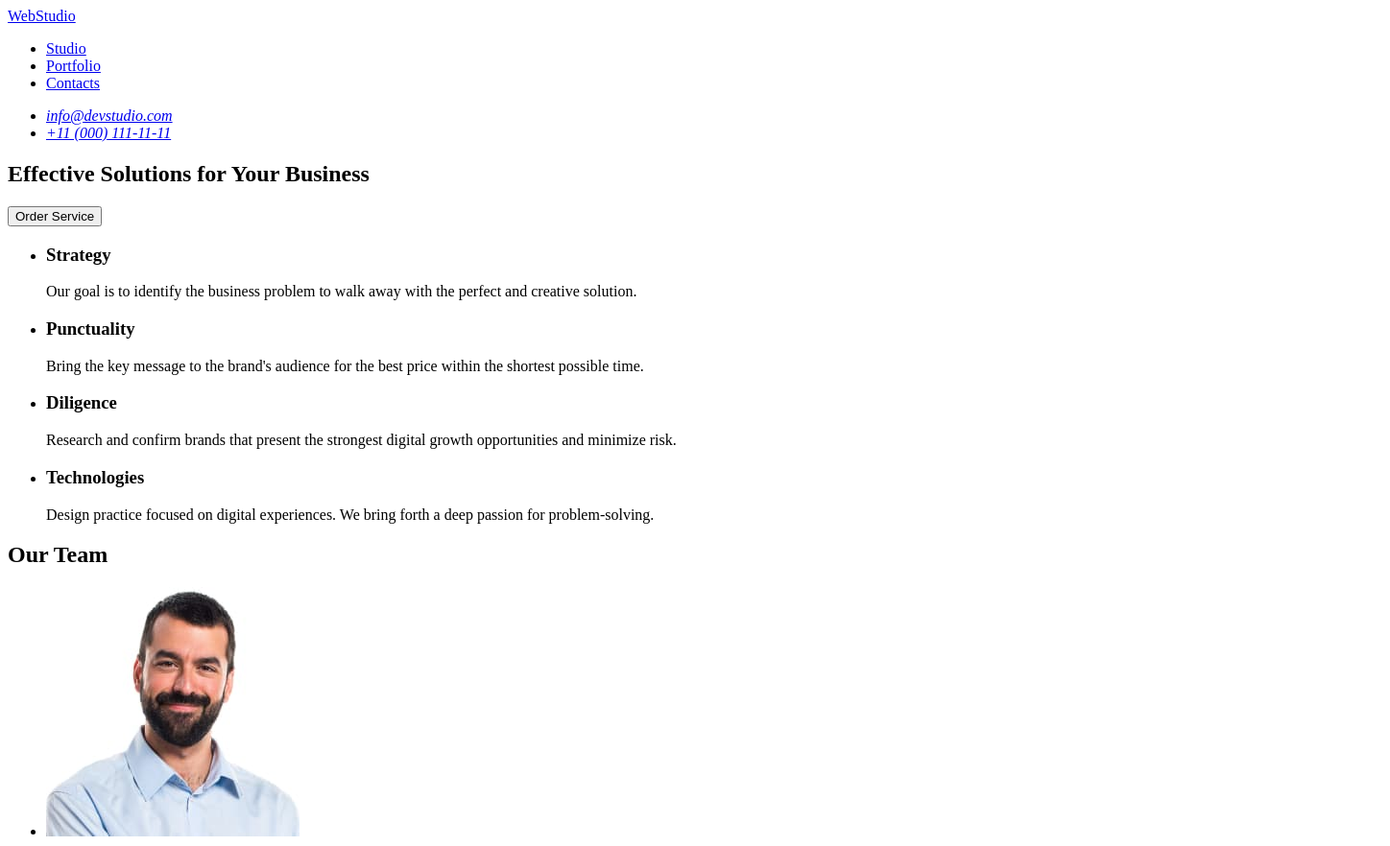
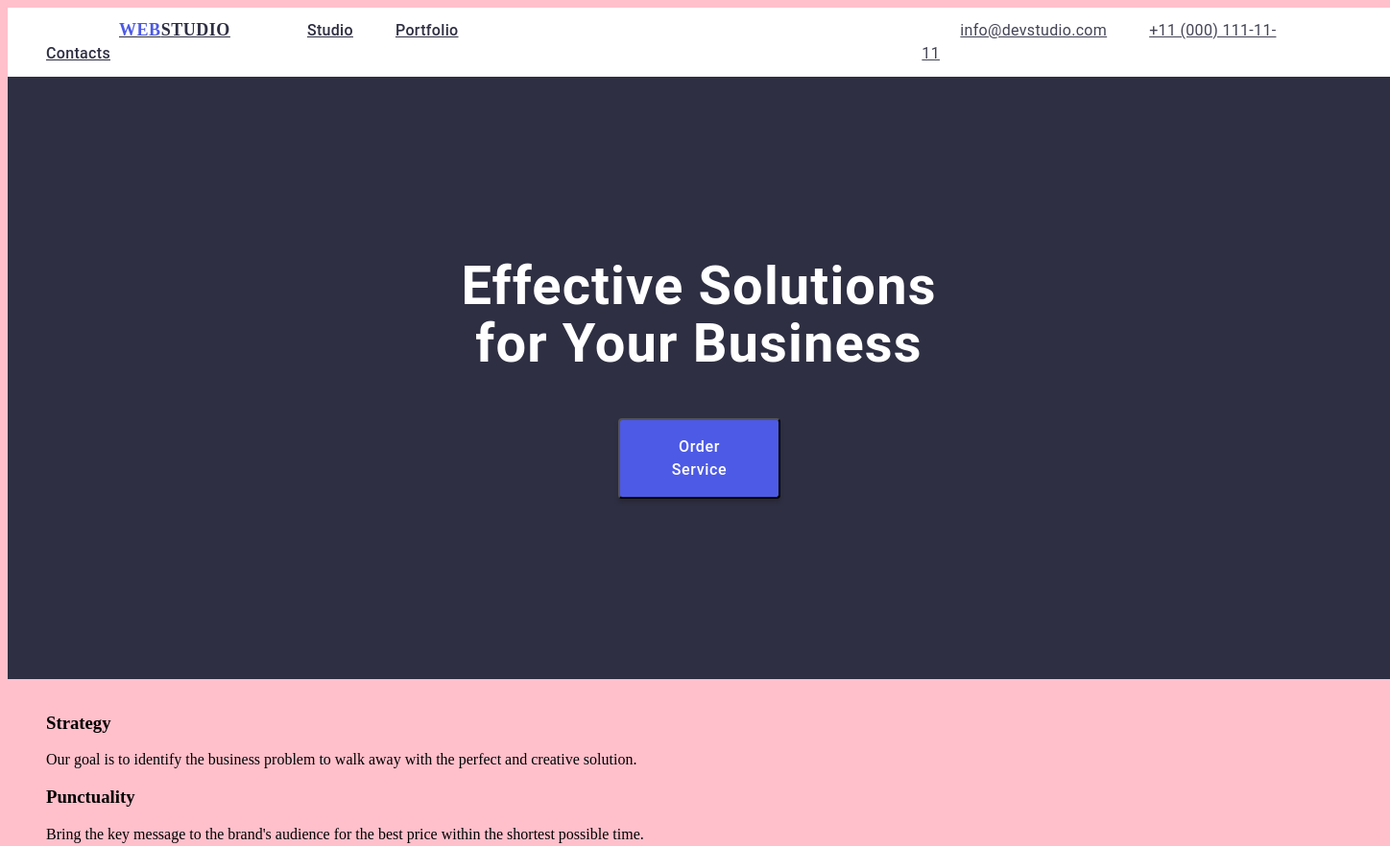
Before and after one commit to Alenteva/goit-hw-02, a plain HTML site: page index.html in a window 1280 px wide. Shown: the top 882 px of the page at 96% size, 1448 px wide, since content can reach past the window. Drawn offline with Linux system fonts and the light colour scheme.

Commit message:
added-styles

```diff
--- /dev/null
+++ b/css/styles.css
@@ -0,0 +1,169 @@
+body{
+  background:pink;
+  width: 1440px;
+  height: 3300px;
+}
+header{
+    border-bottom: 1px solid,#E7E9FC;
+    background:#FFF;
+    display: flex;
+    width: 1440px;
+    height: 72px;
+    margin-bottom: 0px;
+    justify-content: center;
+    align-items: center;
+    flex-shrink: 0;
+}
+nav{
+  float: left;
+}
+address{
+  float: right;
+}
+ul li{
+  display: inline;
+}
+.logo{
+  color:#2E2F42;
+  font-family: Raleway;
+  font-size: 18px;
+  font-style: normal;
+  font-weight: 700;
+  line-height: 21px;
+  letter-spacing: 0.54px;
+  text-transform: uppercase;
+  width: 71px;
+  margin-top: 25,5px;
+  margin-bottom: 25,5px;
+  margin-left: 76px;
+}
+.web{
+    color:#4D5AE5;
+    font-family: Raleway;
+    font-size: 18px;
+    font-style: normal;
+    font-weight: 700;
+    line-height: 21px;
+    letter-spacing: 0.54px;
+    text-transform: uppercase;
+}
+.studio-menu{
+  color:#2E2F42;
+  font-family: Roboto;
+  font-size: 16px;
+  font-style: normal;
+  font-weight: 500;
+  line-height: 24px;
+  letter-spacing: 0.32px;
+  margin-top: 24px;
+  margin-bottom: 24px;
+  margin-left: 76px;
+}
+.Portfolio-menu{
+  color: #2E2F42;
+  font-family: Roboto;
+  font-size: 16px;
+  font-style: normal;
+  font-weight: 500;
+  line-height: 24px;
+  letter-spacing: 0.32px;
+  margin-top: 24px;
+  margin-bottom: 24px;
+ margin-left: 40px;
+ margin-right: 40px;
+}
+.Contacts-menu{
+  color: #2E2F42;
+  font-family: Roboto;
+  font-size: 16px;
+  font-style: normal;
+  font-weight: 500;
+  line-height: 24px;
+  letter-spacing: 0.32px;
+  margin-top: 24px;
+  margin-bottom: 24px;
+  margin-right: 332px;
+}
+.mail{
+       color: #434455;
+      font-family: Roboto;
+      font-size: 16px;
+      font-style: normal;
+      font-weight: 400;
+      line-height: 24px;
+      letter-spacing: 0.32px;
+      margin-top: 24px;
+      margin-bottom: 24px;
+      margin-left: 40px;
+      }
+      .mail:hover{
+        color: #4D5AE5;
+      }
+.telephone{
+  color: #434455;
+    font-family: Roboto;
+    font-size: 16px;
+    font-style: normal;
+    font-weight: 400;
+    line-height: 24px;
+    letter-spacing: 0.32px;
+    margin-top: 24px;
+    margin-bottom: 24px;
+    margin-left: 40px;
+    margin-right: 100px;
+}
+.telephone:hover{
+  color: #4D5AE5;
+}
+.section1{
+    width: 1440px;
+    height: 600px;
+    display:inline-table;
+    flex-shrink:0;
+    background: var(--NAVY-BLUE, #2E2F42);
+    margin: 0px;
+    padding: 0px;
+    box-sizing: border-box;
+    align-items:center;
+}
+.section1-title{
+  width: 496px;
+  height: 120px;
+  color: var(--WHITE, #FFF);
+    text-align: center;
+    font-family: Roboto;
+    font-size: 56px;
+    font-style: normal;
+    font-weight: 700;
+    line-height: 60px;
+    letter-spacing: 1.12px;
+    margin-top: 188px;
+    margin-left: 472px;
+    margin-right: 472px;
+    margin-bottom: 48px;
+}
+.section1-title-button{
+    display: inline-flex;
+    padding: 16px 32px;
+    align-items: flex-start;
+    gap: 10px;
+    border-radius: 4px;
+    background: var(--IRIS, #4D5AE5);
+    box-shadow: 0px 4px 4px 0px rgba(0, 0, 0, 0.15);
+    margin-right: 635px;
+    margin-top: 0px;
+    margin-left: 636px;
+    margin-bottom: 188px;
+}
+.button{
+  color: var(--WHITE, #FFF);
+    font-family: Roboto;
+    font-size: 16px;
+    font-style: normal;
+    font-weight: 500;
+    line-height: 24px;
+    letter-spacing: 0.64px;
+}
+.section2 ul,li{
+  display: inline-block;
+}
--- a/index.html
+++ b/index.html
@@ -4,32 +4,34 @@
     <meta charset="UTF-8">
     <meta name="viewport" content="width=device-width, initial-scale=1.0">
     <title>Webstudio</title>
+    <link rel="stylesheet" href="./css/styles.css">
 </head>
+
 <body>
     <header>
      <nav>
-         <a href="./index.html">WebStudio</a>
-    <ul>
-       <li> <a href="#">Studio</a></li>
-       <li> <a href="./portfolio.html">Portfolio</a></li>
-       <li><a href="#">Contacts</a></li>
+        <ul>
+        <li> <a class="logo" href="./index.html"><span class="web">Web</span>studio</a></li>
+       <li> <a class="studio-menu" href="#">Studio</a></li>
+       <li> <a class="Portfolio-menu" href="./portfolio.html">Portfolio</a></li>
+       <li><a class="Contacts-menu" href="#">Contacts</a></li>
     </ul>
      </nav>
      <address>
         <ul>
-     <li><a href="mailto:info@devstudio.com">info@devstudio.com</a></li>
-     <li><a href="tel:+110001111111">+11 (000) 111-11-11</a></li>
+     <li><a class="mail" href="mailto:info@devstudio.com">info@devstudio.com</a></li>
+     <li><a class="telephone" href="tel:+110001111111">+11 (000) 111-11-11</a></li>
     </ul>
     </address>
     </header>
 
     <main>
-        <section>
-            <h1>Effective Solutions for Your Business</h1>
-            <button type="button">Order Service</button>
+        <section class="section1">
+            <h1 class="section1-title">Effective Solutions for Your Business</h1>
+            <button class="section1-title-button" type="button"><span class="button">Order Service</span></button>
         </section>
 
-        <section>
+        <section class="section2">
         <h2 hidden>Наші переваги</h2>
         <ul>
 <li>
@@ -72,18 +74,49 @@
                 </li>
             </ul>
         </section>
+        <section>
+            <h2>Our Portfolio</h2>
+            <ul>
+                <li><a href="#"><img src="./images/BankingAppnterfaceConcept(1).jpg"
+                            alt="Веб-сайт'Banking App Interface Concept'" width="360" height="300">
+                        <h2>Banking App</h2>
+                        <p>App</p>
+                    </a>
+                </li>
+                <li><a href=""><img src="./images/CashlessPayment.jpg" alt="Веб-сайт'Cashless Payment'" width="360"
+                            height="300">
+                        <h2>Cashless Payment</h2>
+                        <p>Marketing</p>
+                    </a>
+                </li>
+                <li><a href=""><img src="./images/MeditationApp.jpg" alt="Веб-сайт'Meditation App'" width="360" height="300">
+                        <h2>Meditation App</h2>
+                        <p> App</p>
+                    </a>
+                </li>
+                <li><a href=""><img src="./images/TaxiService.jpg" alt="Веб-сайт'Taxi Service'" width="360" height="300">
+                        <h2>Taxi Service</h2>
+                        <p>Marketing</p>
+                    </a>
+                </li>
+                <li><a href=""><img src="./images/ScreenIllustrations.jpg" alt="Веб-сайт'Screen Illustrations'" width="360"
+                            height="300">
+                        <h2>Screen Illustrations</h2>
+                        <p>Design</p>
+                    </a>
+                </li>
+                <li><a href=""><img src="./images/OnlineCourses.jpg" alt="Веб-сайт'Online Courses'" width="360" height="300">
+                        <h2>Online Courses</h2>
+                        <p>Marketing</p>
+                    </a>
+                </li>
+            </ul>
+        </section>
 
     </main>
     <footer>
         <a href="./index.html">WebStudio</a>
         <p>Increase the flow of customers and sales for your business with digital marketing & growth solutions.</p>
-        <address>
-        <ul>
-            <li><a href="https://goo.gl/maps/82iNCdLhnyaCcn7T9" target="_blank" rel="noopener noreferrer nofollow">м.Київ,п-кт Лесі Українки 26</a></li>
-            <li><a href="mailto:info@devstudio.com">info@devstudio.com</a></li>
-            <li><a href="tel:+110001111111">+11 (000) 111-11-11</a></li>
-        </ul>
-</address>
     </footer>
 </body>
 </html>
```
Also changed, not shown: portfolio.html (+2 -28 lines).
